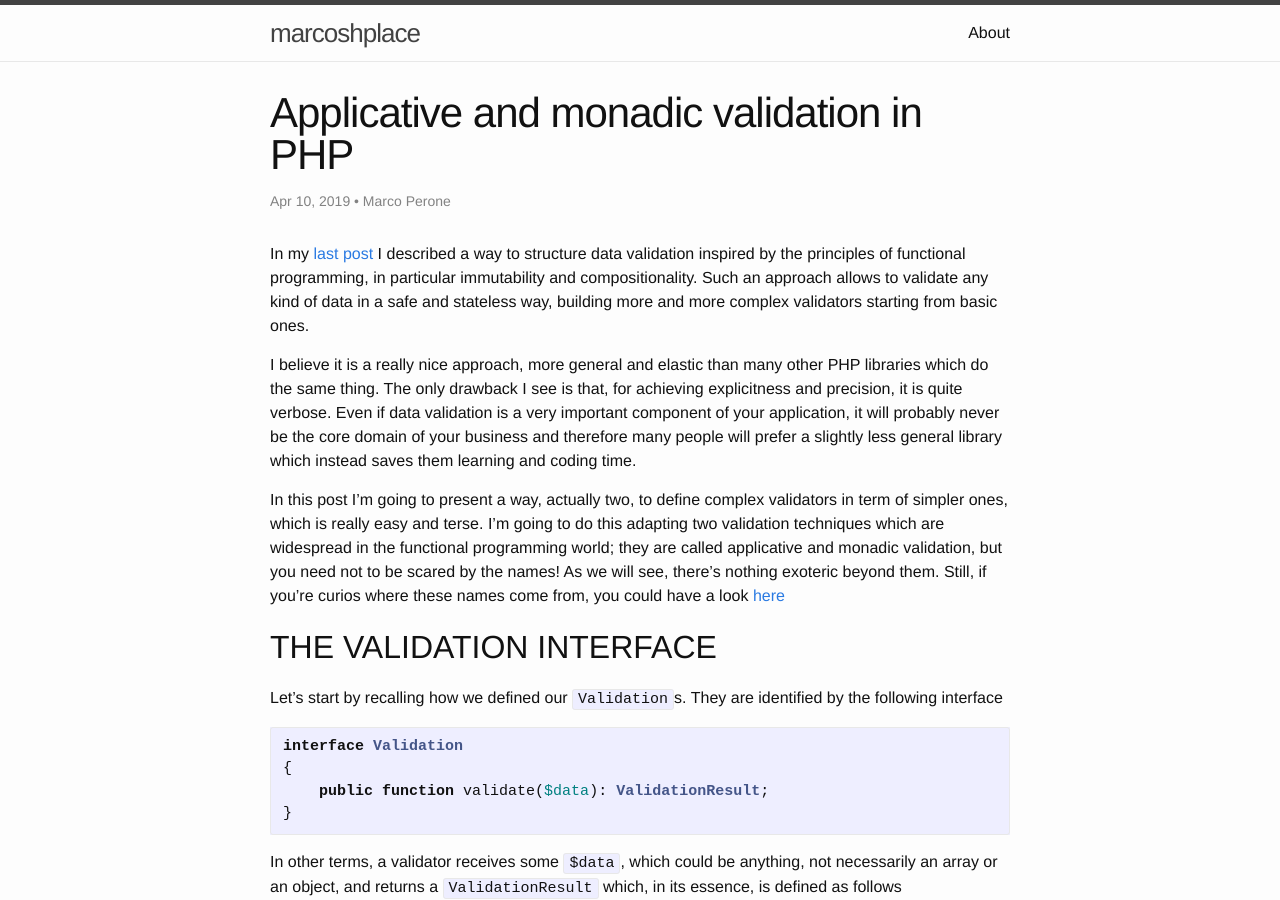
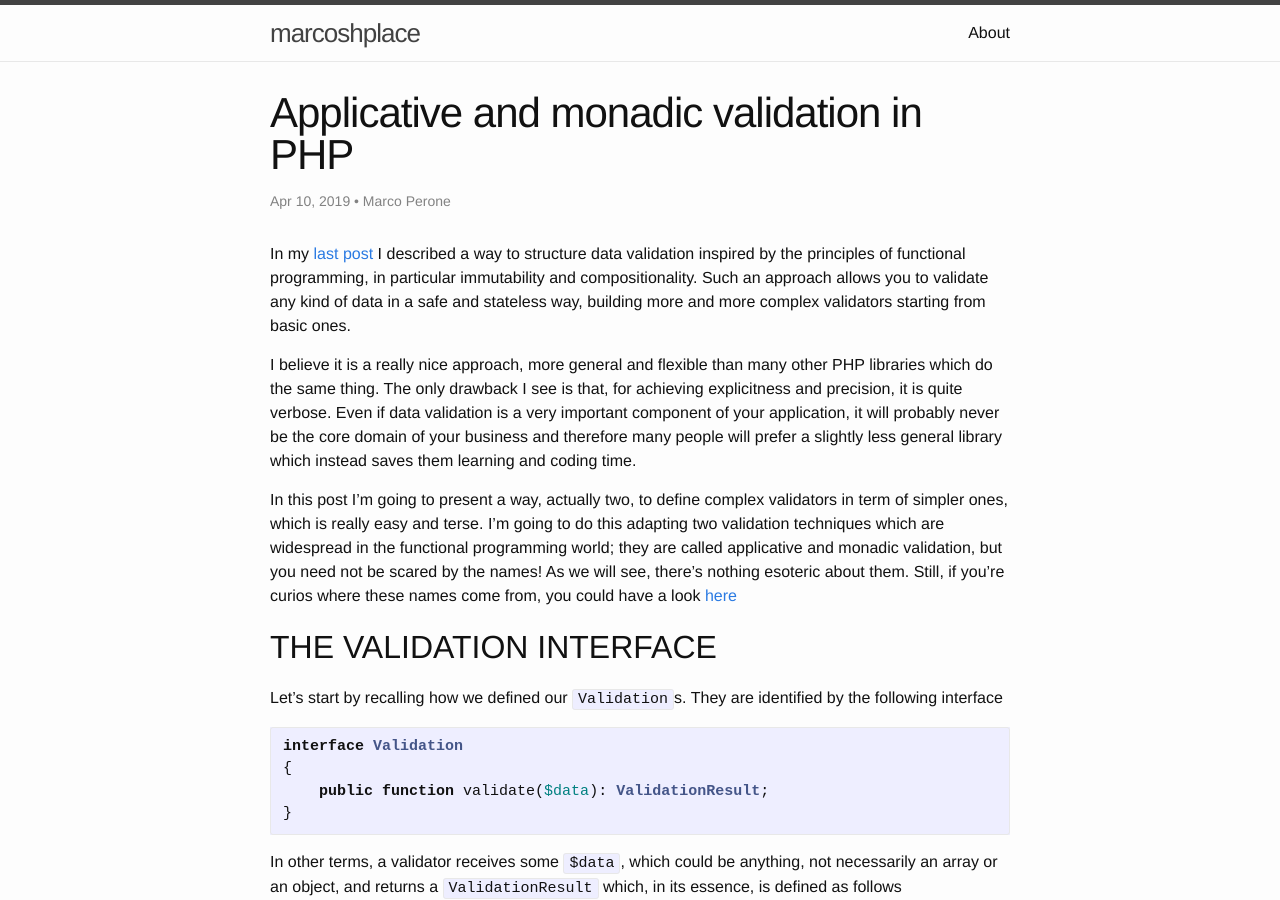
Before and after one commit to marcosh/marcosh.github.io, a Jekyll site: the page built from _posts/2019-04-10-applicative-monadic-validation-php.markdown, in a window 1280 px wide and 900 px high. Built offline with Jekyll 4.4.1, drawn with Linux system fonts in a browser that asks for light colours; comment, search, counter and statistics services are not loaded.

Commit message:
fixes suggested by erik

```diff
--- a/_posts/2019-04-10-applicative-monadic-validation-php.markdown
+++ b/_posts/2019-04-10-applicative-monadic-validation-php.markdown
@@ -12,11 +12,11 @@ description: "Applicative and monadic validation in PHP"
 image: "/img/valid1.jpg"
 ---
 
-In my [last post]({% post_url 2018-12-01-php-validation-dsl %}) I described a way to structure data validation inspired by the principles of functional programming, in particular immutability and compositionality. Such an approach allows to validate any kind of data in a safe and stateless way, building more and more complex validators starting from basic ones.
+In my [last post]({% post_url 2018-12-01-php-validation-dsl %}) I described a way to structure data validation inspired by the principles of functional programming, in particular immutability and compositionality. Such an approach allows you to validate any kind of data in a safe and stateless way, building more and more complex validators starting from basic ones.
 
-I believe it is a really nice approach, more general and elastic than many other PHP libraries which do the same thing. The only drawback I see is that, for achieving explicitness and precision, it is quite verbose. Even if data validation is a very important component of your application, it will probably never be the core domain of your business and therefore many people will prefer a slightly less general library which instead saves them learning and coding time.
+I believe it is a really nice approach, more general and flexible than many other PHP libraries which do the same thing. The only drawback I see is that, for achieving explicitness and precision, it is quite verbose. Even if data validation is a very important component of your application, it will probably never be the core domain of your business and therefore many people will prefer a slightly less general library which instead saves them learning and coding time.
 
-In this post I'm going to present a way, actually two, to define complex validators in term of simpler ones, which is really easy and terse. I'm going to do this adapting two validation techniques which are widespread in the functional programming world; they are called applicative and monadic validation, but you need not to be scared by the names! As we will see, there's nothing exoteric beyond them. Still, if you're curios where these names come from, you could have a look [here](http://adit.io/posts/2013-04-17-functors,_applicatives,_and_monads_in_pictures.html)
+In this post I'm going to present a way, actually two, to define complex validators in term of simpler ones, which is really easy and terse. I'm going to do this adapting two validation techniques which are widespread in the functional programming world; they are called applicative and monadic validation, but you need not be scared by the names! As we will see, there's nothing esoteric about them. Still, if you're curios where these names come from, you could have a look [here](http://adit.io/posts/2013-04-17-functors,_applicatives,_and_monads_in_pictures.html)
 
 ## THE VALIDATION INTERFACE
 
```
